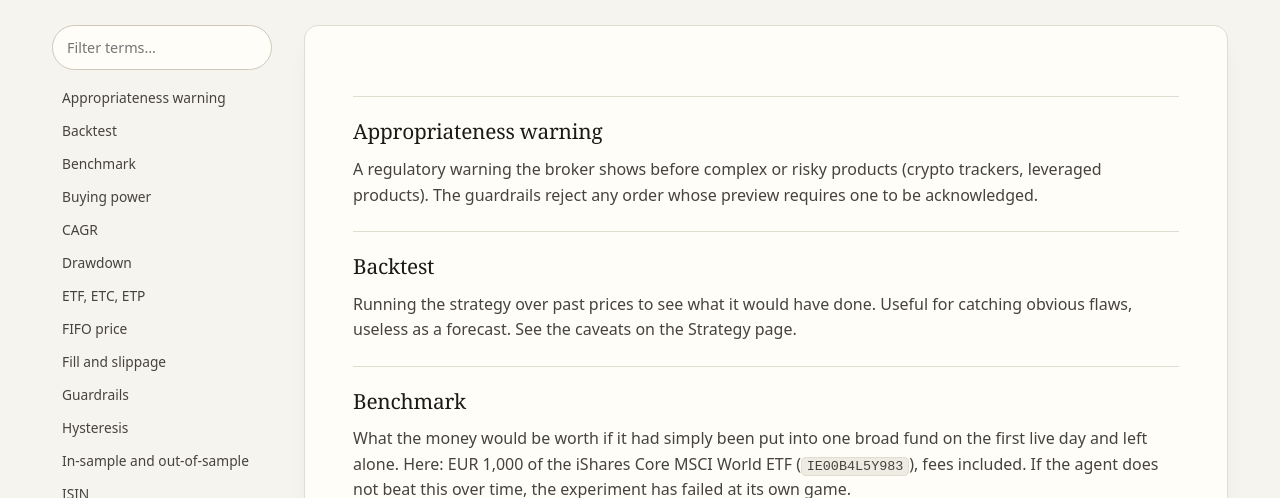
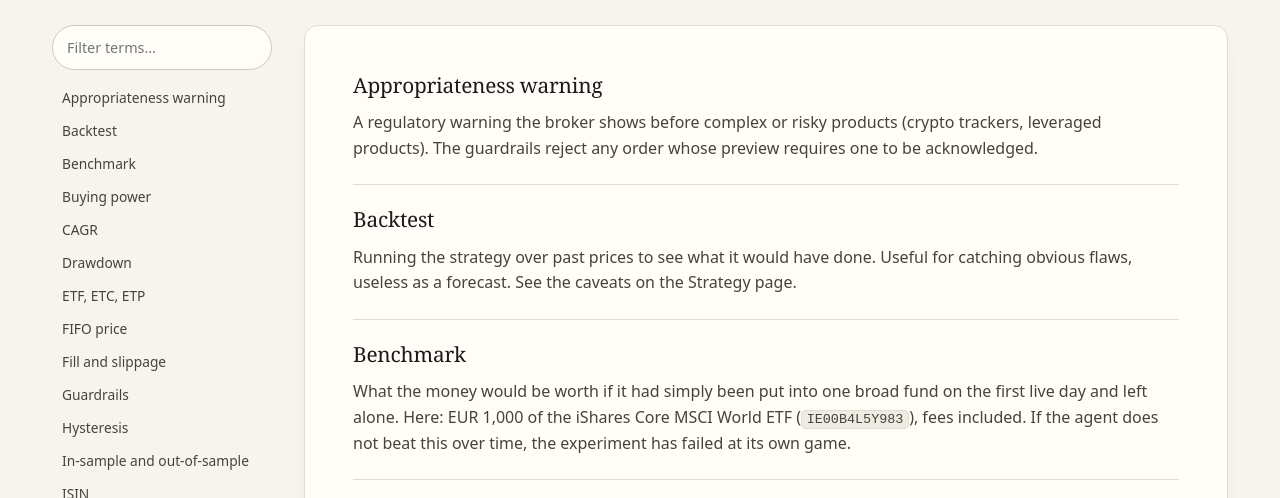
Before and after one commit to fconforti/bot-vs-market, an Astro site in the folder web/: page /bot-vs-market/glossary in a window 1280 px wide. Shown: the part 302-800 px from the top of the page. Built offline with nearby package versions, Linux system fonts and the light colour scheme; Astro itself is replaced by a stand-in of ours.

Commit message:
Glossary: no top border on the first visible term
Co-Authored-By: Claude Sonnet 5.5 <noreply@anthropic.com>
Claude-Session: https://claude.ai/code/session_01QbYrqk3RTYstbKroPeM8J8

```diff
--- a/web/src/pages/glossary.astro
+++ b/web/src/pages/glossary.astro
@@ -27,6 +27,7 @@ const terms = [...site.glossary.terms].sort((a: any, b: any) => a.title.localeCo
   .index a:hover { background: var(--bg-sunk); color: var(--fg); }
   .gloss { padding: clamp(24px, 4vw, 48px); }
   .gloss :global(h3) { font-size: 1.3rem; padding-top: 1.1em; margin-top: 1.1em; border-top: 1px solid var(--line); }
+  .gloss :global(h3.top) { border-top: 0; padding-top: 0; margin-top: 0; }
   .gloss :global(h3:target) { color: var(--accent); }
   .gloss :global(h3:target + p) { background: var(--accent-soft); box-shadow: 0 0 0 8px var(--accent-soft); border-radius: 4px; }
   .gloss :global(.hidden) { display: none; }
@@ -35,6 +36,12 @@ const terms = [...site.glossary.terms].sort((a: any, b: any) => a.title.localeCo
 <script>
   const q = document.getElementById("q") as HTMLInputElement | null;
   const art = document.querySelector(".gloss");
+  // The first visible term carries no top border, also while filtering.
+  const markFirst = () => {
+    const visible = [...(art?.querySelectorAll("h3") ?? [])].filter((h) => !h.classList.contains("hidden"));
+    art?.querySelectorAll("h3").forEach((h) => h.classList.toggle("top", h === visible[0]));
+  };
+  markFirst();
   q?.addEventListener("input", () => {
     const needle = q.value.trim().toLowerCase();
     document.querySelectorAll<HTMLAnchorElement>(".index a").forEach((a) => {
@@ -47,5 +54,6 @@ const terms = [...site.glossary.terms].sort((a: any, b: any) => a.title.localeCo
       const hit = !needle || block.some((el) => el.textContent!.toLowerCase().includes(needle));
       block.forEach((el) => el.classList.toggle("hidden", !hit));
     });
+    markFirst();
   });
 </script>
```
